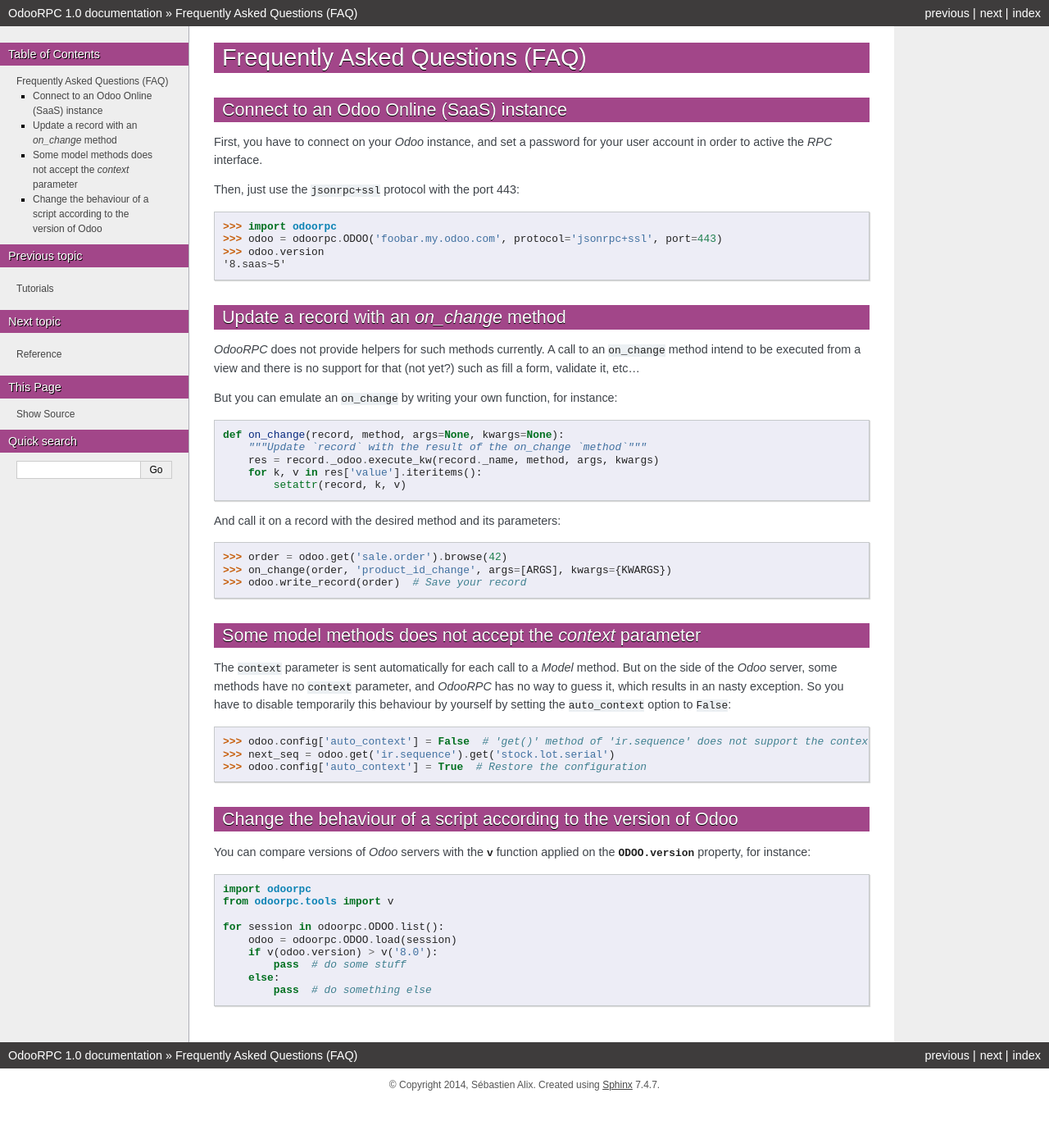
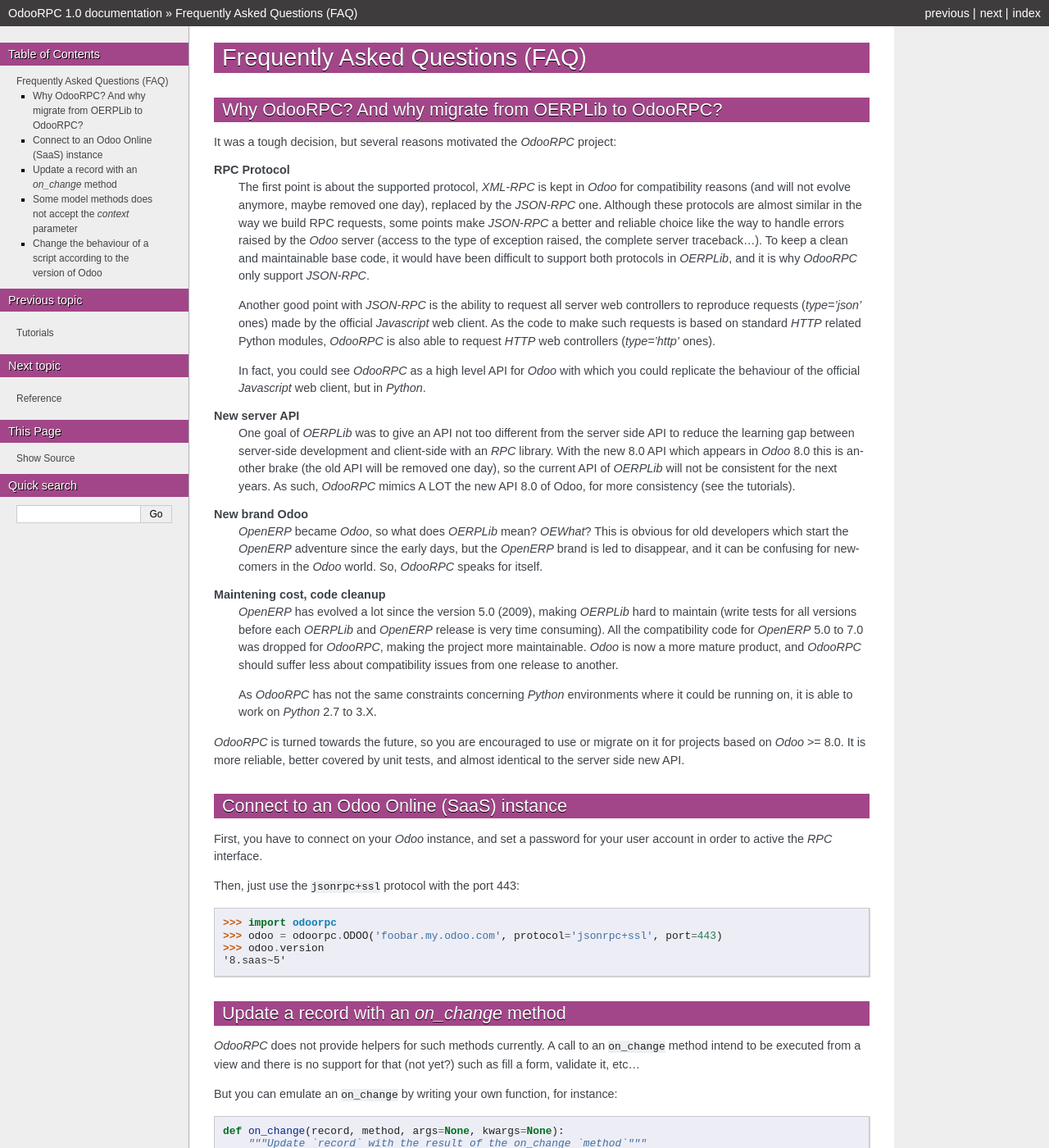
Before and after one commit to OCA/odoorpc, a Sphinx documentation site: the page built from doc/source/faq.rst, in a window 1280 px wide and 1400 px high. Shown: the whole window at 82% size. Built offline with Sphinx 7.4.7, drawn with Linux system fonts in a browser that asks for light colours; pages that are not in the unit, such as notebooks, are missing from menus.

Commit message:
[IMP] Add FAQ entry 'Why OdooRPC? And why migrate from OERPLib to OdooRPC?'

```diff
--- a/doc/source/faq.rst
+++ b/doc/source/faq.rst
@@ -2,6 +2,66 @@
 
 Frequently Asked Questions (FAQ)
 ================================
+
+Why OdooRPC? And why migrate from OERPLib to OdooRPC?
+-----------------------------------------------------
+
+It was a tough decision, but several reasons motivated the `OdooRPC` project:
+
+**RPC Protocol**
+  The first point is about the supported protocol, `XML-RPC` is kept in `Odoo`
+  for compatibility reasons (and will not evolve anymore, maybe removed one
+  day), replaced by the `JSON-RPC` one. Although these
+  protocols are almost similar in the way we build RPC requests, some points
+  make `JSON-RPC` a better and reliable choice like the way to handle errors
+  raised by the `Odoo` server (access to the type of exception raised, the
+  complete server traceback...). To keep a clean and maintainable base code, it
+  would have been difficult to support both protocols in `OERPLib`, and it is
+  why `OdooRPC` only support `JSON-RPC`.
+
+  Another good point with `JSON-RPC` is the ability to request all server web
+  controllers to reproduce requests (`type='json'` ones) made by the official
+  `Javascript` web client.
+  As the code to make such requests is based on standard `HTTP` related Python
+  modules, `OdooRPC` is also able to request `HTTP` web controllers
+  (`type='http'` ones).
+
+  In fact, you could see `OdooRPC` as a high level API for `Odoo` with which
+  you could replicate the behaviour of the official `Javascript` web client,
+  but in `Python`.
+
+**New server API**
+  One goal of `OERPLib` was to give an API not too different from the server
+  side API to reduce the learning gap between server-side development and
+  client-side with an `RPC` library. With the new 8.0 API which appears in
+  `Odoo` 8.0 this is another brake (the old API will be removed one day), so
+  the current API of `OERPLib` will not be consistent for the next years.
+  As such, `OdooRPC` mimics A LOT the new API 8.0 of Odoo, for more
+  consistency (see the :ref:`tutorials <tutorials>`).
+
+**New brand Odoo**
+  `OpenERP` became `Odoo`, so what does `OERPLib` mean? `OEWhat`? This is
+  obvious for old developers which start the `OpenERP` adventure since the
+  early days, but the `OpenERP` brand is led to disappear, and it can be
+  confusing for newcomers in the `Odoo` world. So, `OdooRPC` speaks for
+  itself.
+
+**Maintening cost, code cleanup**
+  `OpenERP` has evolved a lot since the version 5.0 (2009), making `OERPLib`
+  hard to maintain (write tests for all versions before each `OERPLib` and
+  `OpenERP` release is very time consuming). All the compatibility code for
+  `OpenERP` 5.0 to 7.0 was dropped for `OdooRPC`, making the project more
+  maintainable. `Odoo` is now a more mature product, and `OdooRPC` should
+  suffer less about compatibility issues from one release to another.
+
+  As `OdooRPC` has not the same constraints concerning `Python`
+  environments where it could be running on, it is able to work on `Python`
+  2.7 to 3.X.
+
+`OdooRPC` is turned towards the future, so you are encouraged to use or migrate
+on it for projects based on `Odoo` >= 8.0. It is more reliable, better covered
+by unit tests, and almost identical to the server side new API.
+
 
 Connect to an Odoo Online (SaaS) instance
 -----------------------------------------
```
